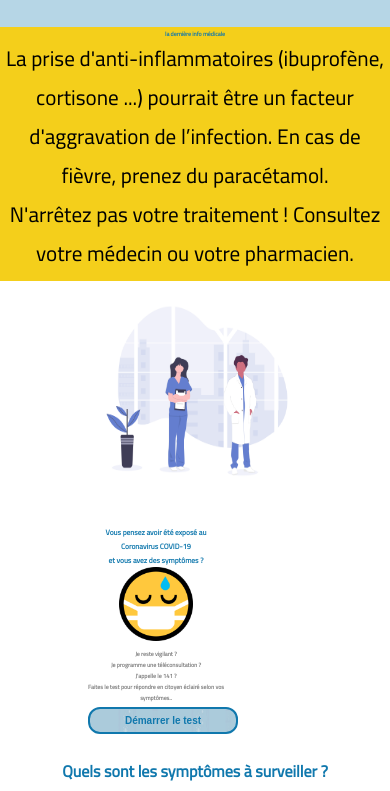
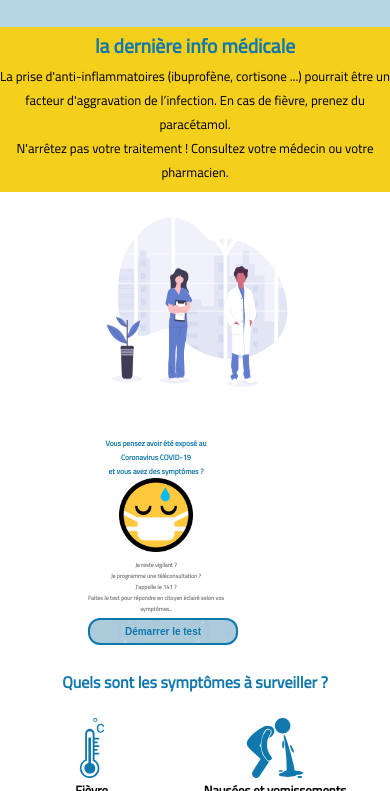
Before and after one commit to Zineb112/Corona-project, a website: page Starter-file/app/index.html in a window 390 px wide. Shown: the part 43-834 px from the top of the page. Drawn offline with Linux system fonts and the light colour scheme.

Commit message:
Yellow-Part responsive

```diff
--- a/Starter-file/app/sass/_Responsive.scss
+++ b/Starter-file/app/sass/_Responsive.scss
@@ -11,7 +11,11 @@
   }
 
    /*Yellow-Part*/
-
+   @media screen and (max-width:768px) {
+    .yellowpart{
+      font-size: small;
+  }
+  }
 
 
 
--- a/Starter-file/app/sass/_header.scss
+++ b/Starter-file/app/sass/_header.scss
@@ -48,13 +48,13 @@
   .yellowpart{
       text-align: center;
       background-color: $color-yellow;
-      font-size: 2.5vh;
       padding-bottom: 2%;
       padding-top: 0.2%;
+      font-size: 25px;
   }
   .yellowparttitle{
      color: $color-blue;
-     font-size: 1.5vw;
+
      font-weight: bold;
 
  }
```
Also changed, not shown: Starter-file/app/css/style.css.
